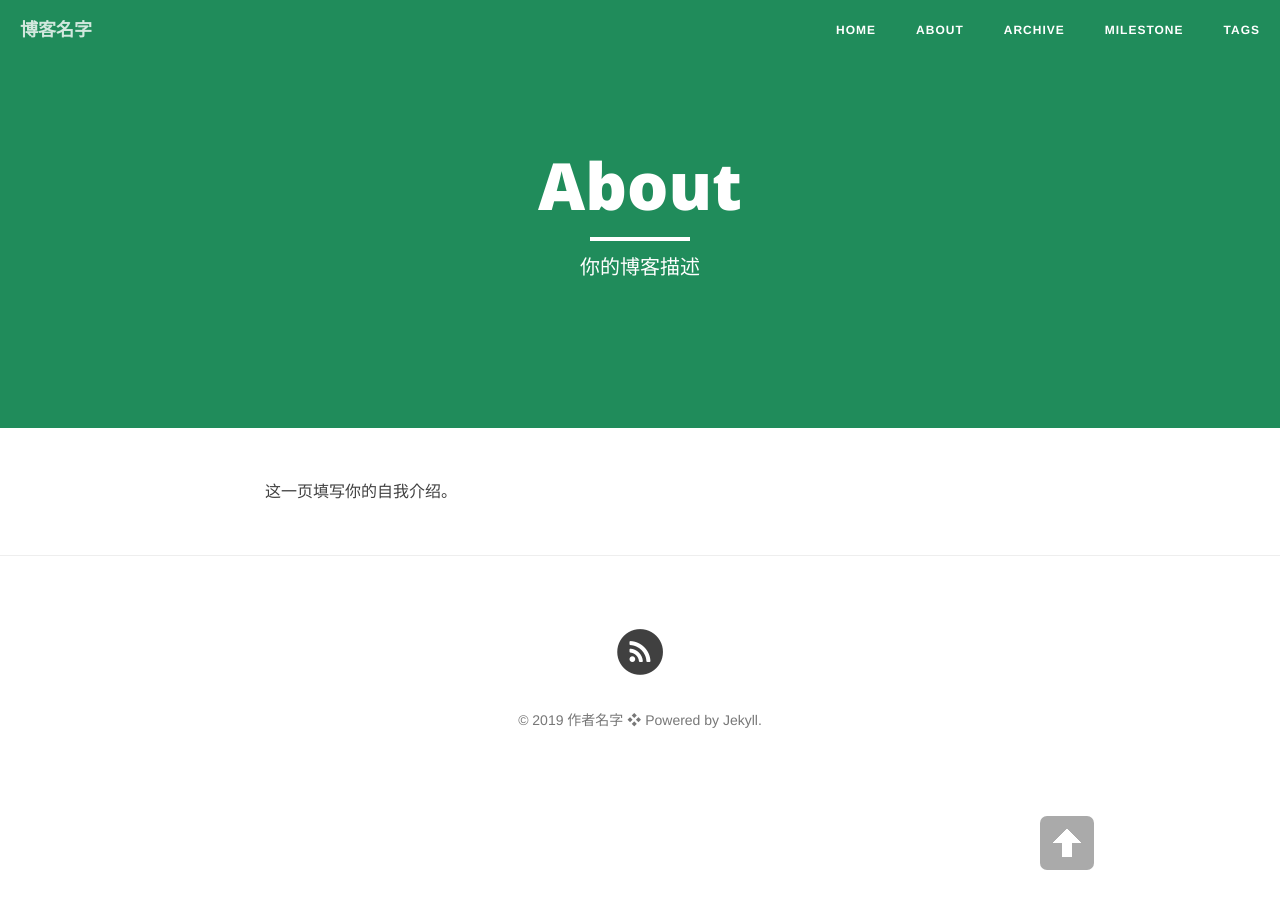
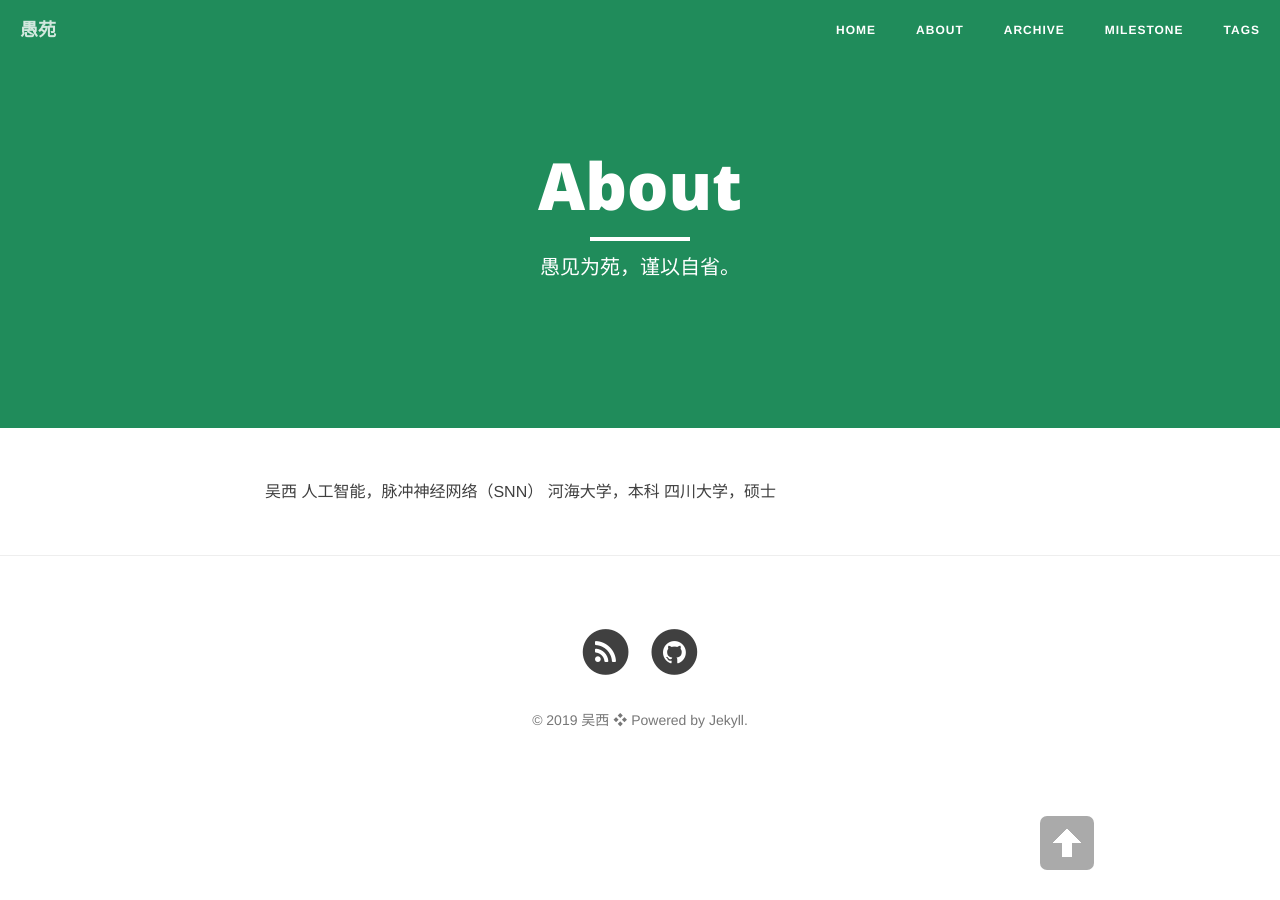
Before and after one commit to wuxi94/wuxi94.github.io, a Jekyll site: the page built from about.md, in a window 1280 px wide. Built offline with Jekyll 4.4.1, drawn with Linux system fonts in a browser that asks for light colours; nearby versions of some CDN libraries.

```diff
--- a/_config.yml
+++ b/_config.yml
@@ -1,16 +1,16 @@
 # Site settings
-title: 博客名字 # 你的博客名字，可以定义修订
+title: 愚苑 # 你的博客名字，可以定义修订
 header-img: "img/green.jpg"
 tagline: "cn"
-description: "这是我的博客"  # 一句话描述你的博客
+description: "愚见为苑，谨以自省。"  # 一句话描述你的博客
 baseurl: ""
-url: "http://cnfeat"  # 此处填写你的博客地址
+url: "https://wuxi94.github.io"  # 此处填写你的博客地址
 
 # About/contact
 owner:
-  name: "作者名字" # 填写作者信息：名字
-  email: X@gmail.com # 填写作者信息：邮箱
-  bio: "你的博客描述" # 填写作者信息：博客描述
+  name: "吴西" # 填写作者信息：名字
+  email: wuxi9410@gmail.com # 填写作者信息：邮箱
+  bio: "愚见为苑，谨以自省。" # 填写作者信息：博客描述
 
 # Data
 gavatar: img/favicon.png # 浏览器地址栏小图标，可自定义更改
@@ -18,7 +18,7 @@ favicon: img/favicon.png # 浏览器地址栏小图标，可自定义更改
 
 douban_username:  # 你的豆瓣id
 twitter_username:
-github_username:
+github_username: wuxi94
 facebook_username:
 weibo_username:
 zhihu_username:
@@ -43,7 +43,7 @@ defaults:
       type: "posts"
     values:
       layout: "post"
-      author: "你的名字" # 你的名字
+      author: "wuxi" # 你的名字
       header-img: "img/green.jpg" # We don't want posts without a header image, that whould mean white on white
 
 # Comments
--- a/about.md
+++ b/about.md
@@ -1,8 +1,11 @@
 ---
 layout: page
 title: "About"
-description: "你的博客描述 "
+description: "愚见为苑，谨以自省。"
 header-img: "img/green.jpg"
 ---
 
-这一页填写你的自我介绍。
+吴西
+人工智能，脉冲神经网络（SNN）
+河海大学，本科
+四川大学，硕士
```
Also changed, not shown: _posts/2019-02-16-write-a-paper.md (+7 -4 lines), milestone.md (+3 -1 lines).
